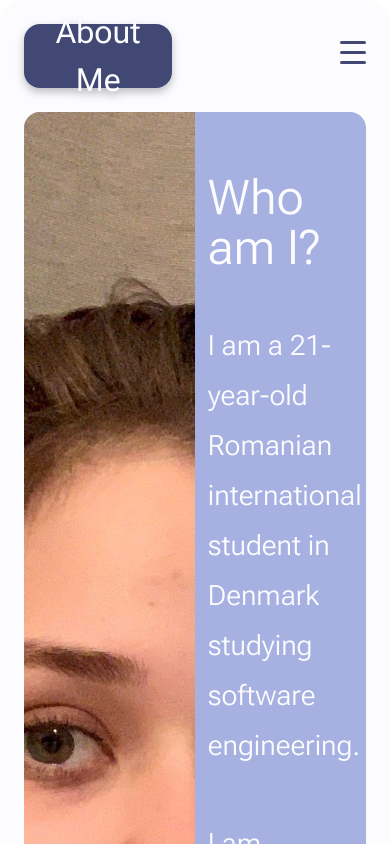
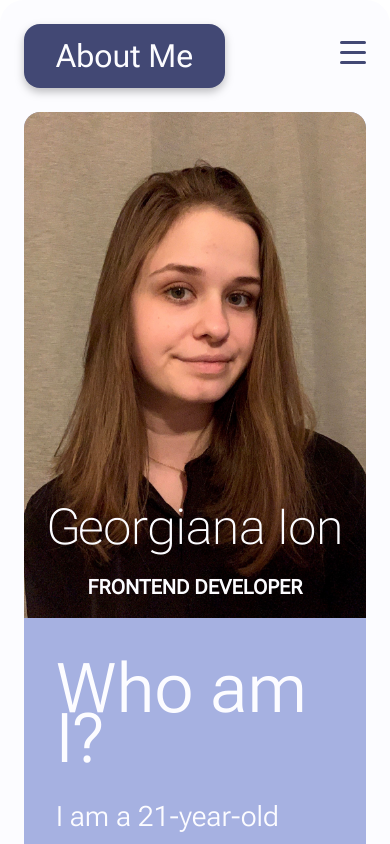
Before and after one commit to GeorgianaIon/newportfolio, a Next.js app: page /about-me in a window 390 px wide. Shown: the top 844 px of the page. Built offline with nearby package versions, Linux system fonts and the light colour scheme.

Commit message:
about me responsiveness

```diff
--- a/components/PageTitle.tsx
+++ b/components/PageTitle.tsx
@@ -45,6 +45,8 @@ const useStyles = makeStyles()(() => ({
     [theme.breakpoints.down('sm')]:{
       padding: '0 2rem',
     },
+    whiteSpace: 'nowrap',
+
   },
 }));
 
--- a/components/SecondaryLayout.tsx
+++ b/components/SecondaryLayout.tsx
@@ -44,12 +44,8 @@ const useStyles = makeStyles()((theme) => ({
   secondaryLayoutContainer:{
     [theme.breakpoints.up('lg')]:{
     backgroundColor:Colors.darkPurple,
-    height: '100vh',
+    height: '100%',
     padding: '1.25rem 1.25rem 5vh 1.25rem',
-    // minHeight: '100vh',
-    // '@media(min-height: 100vh)': {
-    //   height: '100%',
-    // }
     }
   },
   secondaryLayoutInnerContainer:{
@@ -77,6 +73,7 @@ const useStyles = makeStyles()((theme) => ({
     flexBasis:'100%',
     backgroundColor: Colors.coldPurple,
     borderRadius: '1rem',
+
   }
 }));
 
--- a/pages/about-me.tsx
+++ b/pages/about-me.tsx
@@ -4,6 +4,8 @@ import Image from 'next/image'
 import React from 'react'
 import { makeStyles } from 'tss-react/mui'
 import EmailOutlinedIcon from '@mui/icons-material/EmailOutlined';
+import Link from 'next/link'
+import theme from '../src/theme'
 
 
 const About: NextPage = () => {
@@ -12,17 +14,30 @@ const { classes } = useStyles();
   return (
     <Grid item container className={classes.aboutme}>
 
-      <Grid item xs={6} sm={6} md={6} lg={6} className={classes.imageContainer}>
+      <Grid item xs={12} sm={12} md={6} lg={6} className={classes.imageContainer}>
         <Image src='/images/PhotoOfMe.jpg' className={classes.image} alt='about-me' objectFit="cover" layout="fill"/>
+        <div className={classes.nameContainer}>
+          <Typography variant='h2' className={classes.name}>Georgiana Ion</Typography>
+          <Typography variant='h5' className={classes.frontendText}>FRONTEND DEVELOPER</Typography>
+        </div>
       </Grid>
 
-      <Grid item xs={6} sm={6} md={6} lg={6} className={classes.descriptionContainer}>
-        <Typography variant='h1' className={classes.text}>Who am I?</Typography>
-        <Typography variant='h4' className={classes.text}>I am a 21-year-old Romanian international student in Denmark studying software engineering.</Typography>
-        <Typography variant='h4' className={classes.text}> I am passionate about frontend development and have completed a six-month internship in the field. I am optimistic, hard working and always looking to improve my skills.</Typography>
-        <div className={classes.buttonContainer} >
-          <Button startIcon={<EmailOutlinedIcon className={classes.icon}/>} variant='contained'>Contact Me</Button>
-        </div>
+      <Grid item container xs={12} sm={12} md={6} lg={6} className={classes.descriptionContainer}>
+        <Grid item>
+          <Typography variant='h1' className={classes.text + ' ' + classes.title}>Who am I?</Typography>
+        </Grid>
+        <Grid item>
+          <Typography variant='h4' className={classes.text}>I am a 21-year-old Romanian international student in Denmark studying software engineering.</Typography>
+        </Grid>
+        <Grid item>
+          <Typography variant='h4' className={classes.text}> I am passionate about frontend development and have completed a six-month internship in the field. I am optimistic, hard working and always looking to improve my skills.</Typography>
+        </Grid>
+        <Grid item xs={12} sm={12} md={12} lg={12} className={classes.buttonContainer} >
+            <Link href='/contact'>
+              <Button startIcon={<EmailOutlinedIcon className={classes.icon}/>} variant='contained'>Contact Me</Button>
+            </Link>
+        </Grid>
+
       </Grid>
 
     </Grid>
@@ -31,34 +46,53 @@ const { classes } = useStyles();
 
 const useStyles = makeStyles()(() => ({
   aboutme: {
-    // width: '100%',
-    // height: '100%',
+    width: '100%',
+    height: '100%',
+
 
   },
   imageContainer:{
     position: 'relative',
-    // width: '100%',
-    // height: '100%',
+    minHeight: '85vh',
+    [theme.breakpoints.down('md')]:{
+      minHeight: '60vh',
+    }
 
   },
   image: {
     borderRadius: '1rem 0 0 1rem',
-    // width: '100%',
-    // height: '100%',
+    [theme.breakpoints.down('md')]:{
+      borderRadius: '1rem 1rem 0 0',
+    }
   },
   text: {
     lineHeight: '50px',
-    margin: '3rem 0',
+    margin: '5% 0',
   },
-  fontWeightTitle: {
-    fontWeight: 100,
+  title: {
+    [theme.breakpoints.down('lg')]:{
+      fontSize: '4.3rem',
+    },
+    [theme.breakpoints.down('small380')]:{
+      fontSize: '3rem',
+    }
   },
   descriptionContainer: {
-    padding: '0.8rem',
+    padding: '1rem',
     backgroundImage: 'url(/images/elipse/pink-elipse-rotated.png)',
     backgroundRepeat: 'no-repeat',
     backgroundSize: '78%',
     backgroundPosition: 'bottom right',
+    borderBottomRightRadius: '1rem',
+    '@media(min-height: 1050px)': {
+      padding: '3rem 5rem',
+    },
+    [theme.breakpoints.down('small480')]:{
+      padding: '2rem',
+    },
+    [theme.breakpoints.down('mobileScreen')]:{
+      backgroundSize: '100%',
+    }
   },
   icon: {
     width: '1.8rem',
@@ -67,6 +101,34 @@ const useStyles = makeStyles()(() => ({
   buttonContainer: {
     display: 'flex',
     justifyContent: 'end',
+    padding: '0 1rem 1rem 0',
+
+  },
+  nameContainer: {
+    position: 'absolute',
+    display: 'flex',
+    flexDirection: 'column',
+    justifyContent: 'center',
+    alignItems: 'center',
+    bottom: 10,
+    left: 0,
+    right: 0,
+
+  },
+  name: {
+    fontWeight: '100',
+    fontSize: '3.1rem',
+    marginBottom: '1rem',
+    [theme.breakpoints.down('small380')]:{
+      fontSize: '2rem',
+    }
+  },
+  frontendText: {
+    fontWeight: '700',
+    marginBottom: '0.5rem',
+    [theme.breakpoints.down('small380')]:{
+      fontSize: '1rem',
+    }
   }
 }));
 
--- a/pages/skills.tsx
+++ b/pages/skills.tsx
@@ -80,7 +80,7 @@ const RenderSkills = (skills: Skill[]) => {
 const useStyles = makeStyles()(() => ({
   skillsContainer:{
     width: '100%',
-    height: '100%',
+    // height: '100%',
     borderRadius: '1rem',
   },
   hardSkillsContainer:{
--- a/src/theme.ts
+++ b/src/theme.ts
@@ -26,6 +26,8 @@ declare module '@mui/material/styles' {
     smallerScreen: true;
     mediumTablet: true;
     extraSmallScreen: true;
+    small480: true;
+    small380: true;
   }
 }
 
@@ -39,8 +41,10 @@ const media = createTheme({
       xl: 1536,
 
       // custom breakpoints
+      small380: 380,
+      smallerScreen: 430,
       extraSmallScreen: 450,
-      smallerScreen: 430,
+      small480: 480,
       mobileScreen: 530,
       mediumTablet: 800,
       ultraWide: 1900,
@@ -62,6 +66,7 @@ export const theme = createTheme({
           fontSize: '1.5rem',
           padding: '0.5rem 1.5rem',
           transition: 'background-color 0.5s ease-in-out',
+          height: '4.8rem',
           '&:hover': {
             backgroundColor: Colors.darkPurple,
             color: Colors.lightPurple,
```
